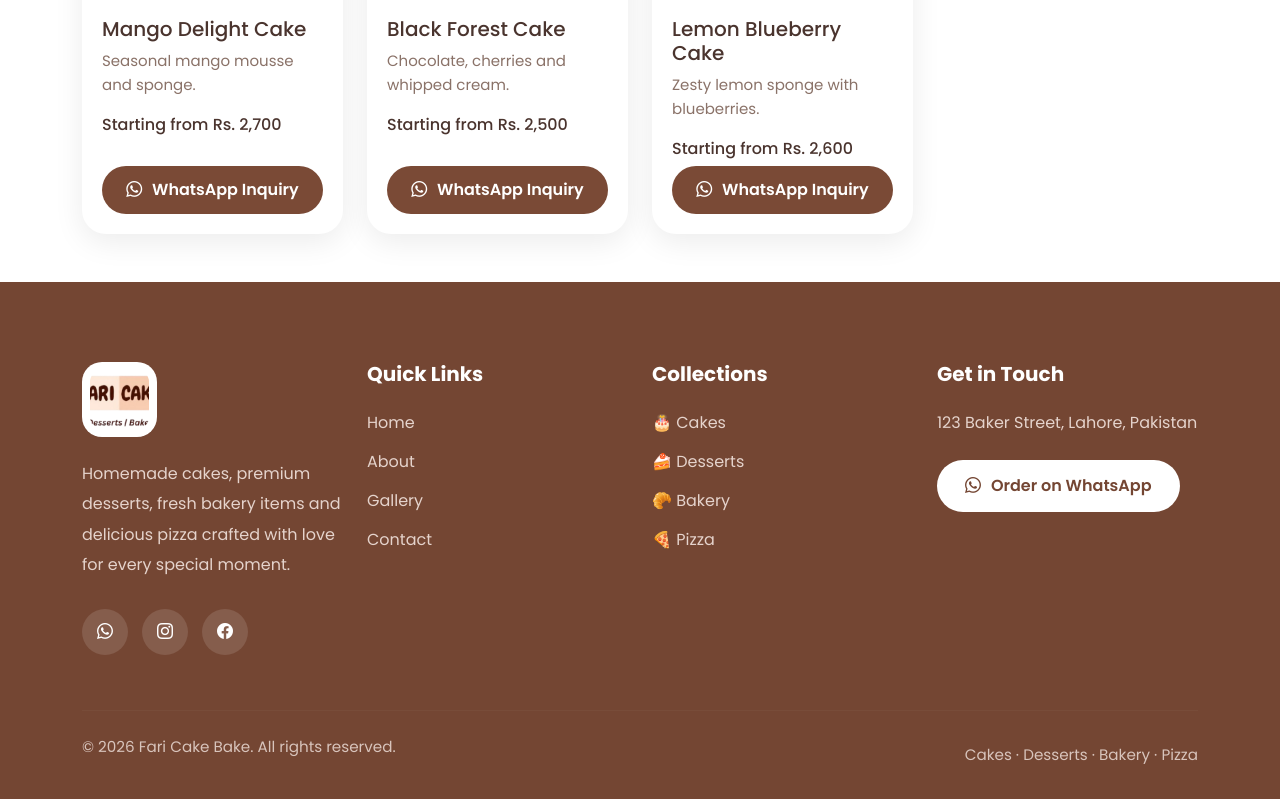
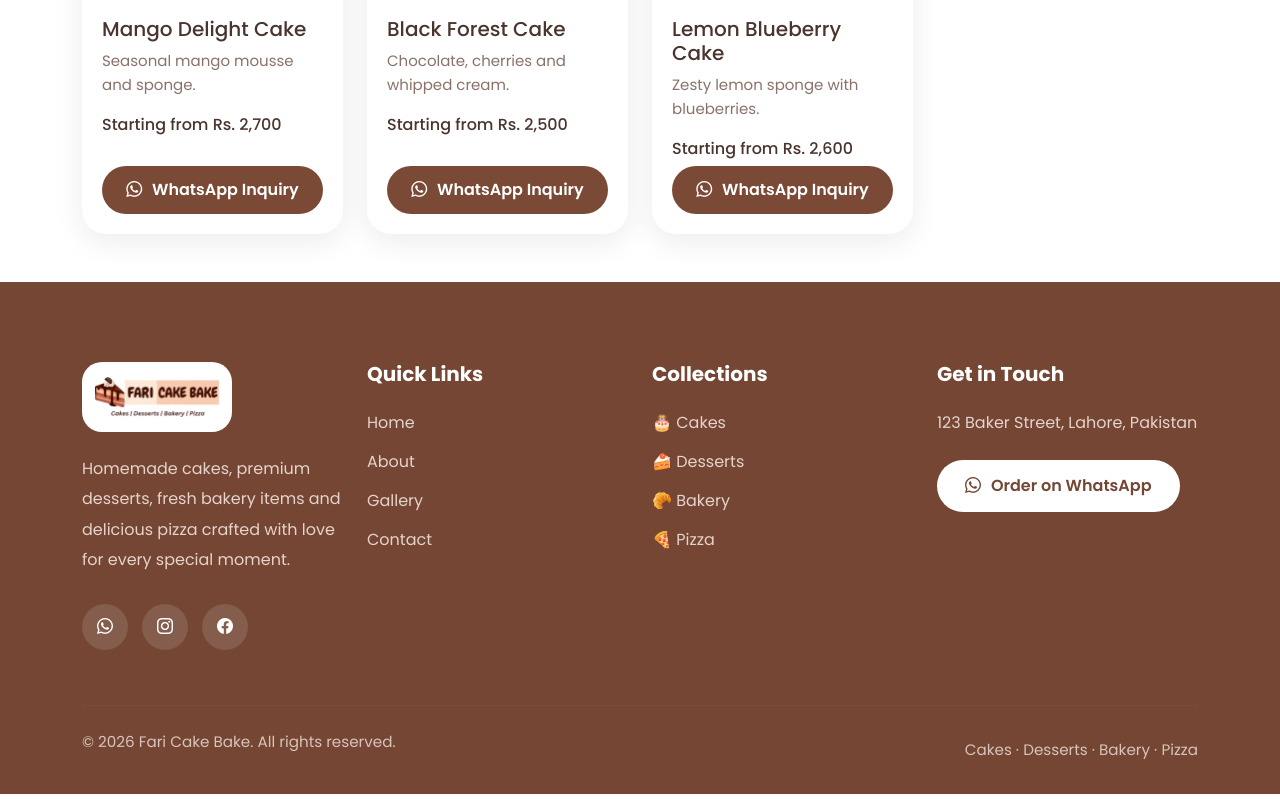
Before and after one commit to Aqeebnoor/FARI-CAKE-BAKE-REPO, a plain HTML site: page cake.html in a window 1280 px wide. Shown: the part 1934-2733 px from the top of the page. Drawn offline with nearby package versions, Linux system fonts and the light colour scheme.

Commit message:
footer logo fixed

```diff
--- a/css/about.css
+++ b/css/about.css
@@ -733,12 +733,12 @@ border-radius:22px;
 }
 
 .footer-logo{
-    width:75px;
-    height:75px;
+    width:150px;
+    height:70px;
     border-radius:20px;
     background:#fff;
     padding:8px;
-    object-fit:cover;
+    object-fit:contain;
     margin-bottom:22px;
 }
 
--- a/css/bakery.css
+++ b/css/bakery.css
@@ -422,12 +422,12 @@ body{
 }
 
 .footer-logo{
-    width:75px;
-    height:75px;
+    width:150px;
+    height:70px;
     border-radius:20px;
     background:#fff;
     padding:8px;
-    object-fit:cover;
+    object-fit:contain;
     margin-bottom:22px;
 }
 
--- a/css/cake.css
+++ b/css/cake.css
@@ -414,12 +414,12 @@ body{
 }
 
 .footer-logo{
-    width:75px;
-    height:75px;
+    width:150px;
+    height:70px;
     border-radius:20px;
     background:#fff;
     padding:8px;
-    object-fit:cover;
+    object-fit:contain;
     margin-bottom:22px;
 }
 
--- a/css/desserts.css
+++ b/css/desserts.css
@@ -421,12 +421,12 @@ body{
 }
 
 .footer-logo{
-    width:75px;
-    height:75px;
+    width:150px;
+    height:70px;
     border-radius:20px;
     background:#fff;
     padding:8px;
-    object-fit:cover;
+    object-fit:contain;
     margin-bottom:22px;
 }
 
--- a/css/gallery.css
+++ b/css/gallery.css
@@ -357,12 +357,12 @@ grid-template-columns:1fr;
 }
 
 .footer-logo{
-    width:75px;
-    height:75px;
+    width:150px;
+    height:70px;
     border-radius:20px;
     background:#fff;
     padding:8px;
-    object-fit:cover;
+    object-fit:contain;
     margin-bottom:22px;
 }
 
--- a/css/pizza.css
+++ b/css/pizza.css
@@ -422,12 +422,12 @@ body{
 }
 
 .footer-logo{
-    width:75px;
-    height:75px;
+    width:150px;
+    height:70px;
     border-radius:20px;
     background:#fff;
     padding:8px;
-    object-fit:cover;
+    object-fit:contain;
     margin-bottom:22px;
 }
 
--- a/css/style.css
+++ b/css/style.css
@@ -1261,12 +1261,12 @@ body{
 }
 
 .footer-logo{
-    width:75px;
-    height:75px;
+    width:150px;
+    height:70px;
     border-radius:20px;
     background:#fff;
     padding:8px;
-    object-fit:cover;
+    object-fit:contain;
     margin-bottom:22px;
 }
 
```
Also changed, not shown: index.html (+1 -1 lines), images/chocolate cake.PNG (deleted), images/menu-10.png (deleted), images/menu-11.png, images/menu-12.png (deleted), images/menu-2.png (deleted), images/menu-7.png (deleted), images/menu-8.png (deleted), images/menu-9.png (deleted), images/special-offer.PNG (added).
